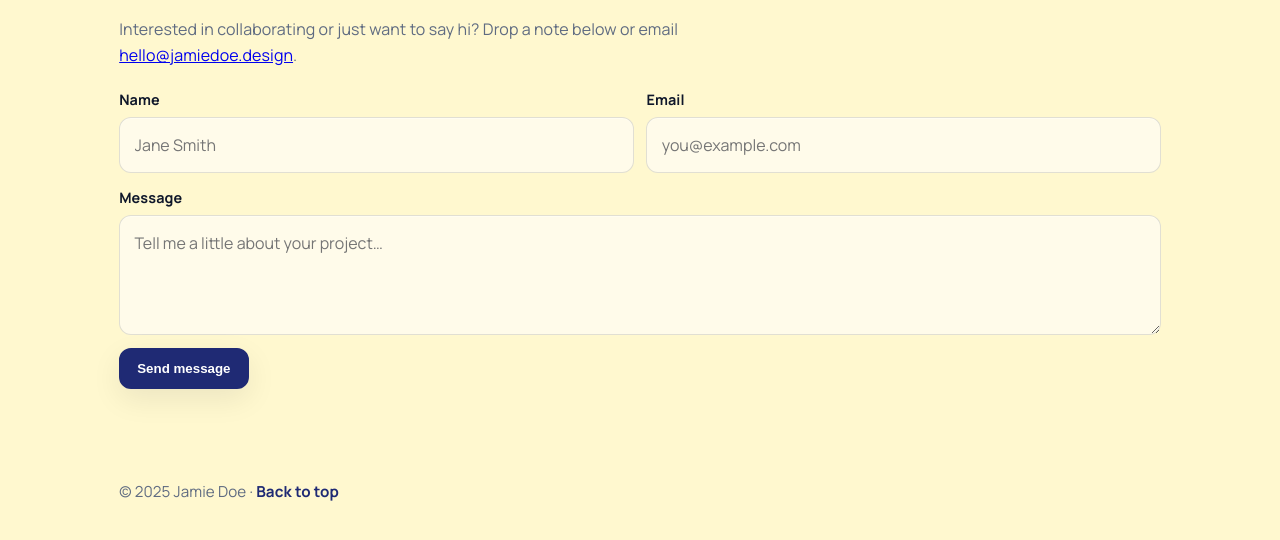
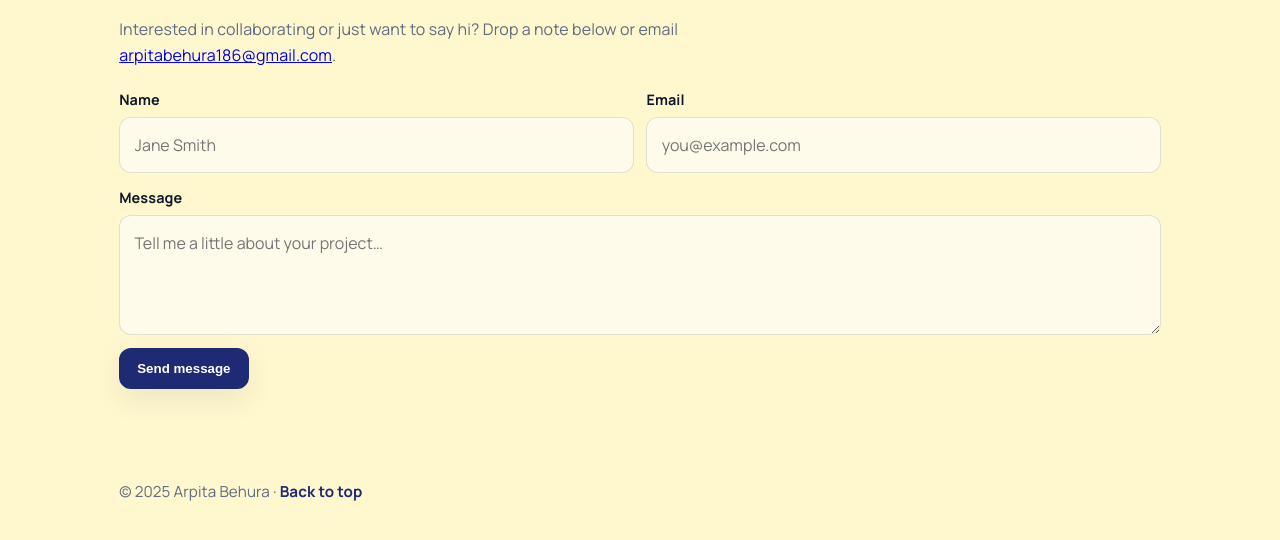
Before and after one commit to LisaAlGaib/personal-website, a plain HTML site: page index.html in a window 1280 px wide. Shown: the part 1719-2259 px from the top of the page. Drawn offline with Linux system fonts and the light colour scheme.

Commit message:
Update index.html
some changes to email

```diff
--- a/index.html
+++ b/index.html
@@ -242,7 +242,7 @@
     <!-- Contact -->
     <section id="contact" class="contact" aria-label="Contact">
       <h2 class="section-title">contact.</h2>
-      <p>Interested in collaborating or just want to say hi? Drop a note below or email <a href="mailto:hello@jamiedoe.design">hello@jamiedoe.design</a>.</p>
+      <p>Interested in collaborating or just want to say hi? Drop a note below or email <a href="mailto:hello@jamiedoe.design">arpitabehura186@gmail.com</a>.</p>
       <form class="contact-form" id="contactForm">
         <div class="field">
           <label for="name">Name</label>
@@ -265,7 +265,7 @@
 
     <section class="footer" aria-label="Footer">
       <div class="container" style="padding:0;">
-        © <span id="year"></span> Jamie Doe · <a href="#home">Back to top</a>
+        © <span id="year"></span> Arpita Behura · <a href="#home">Back to top</a>
       </div>
     </section>
   </main>
```
